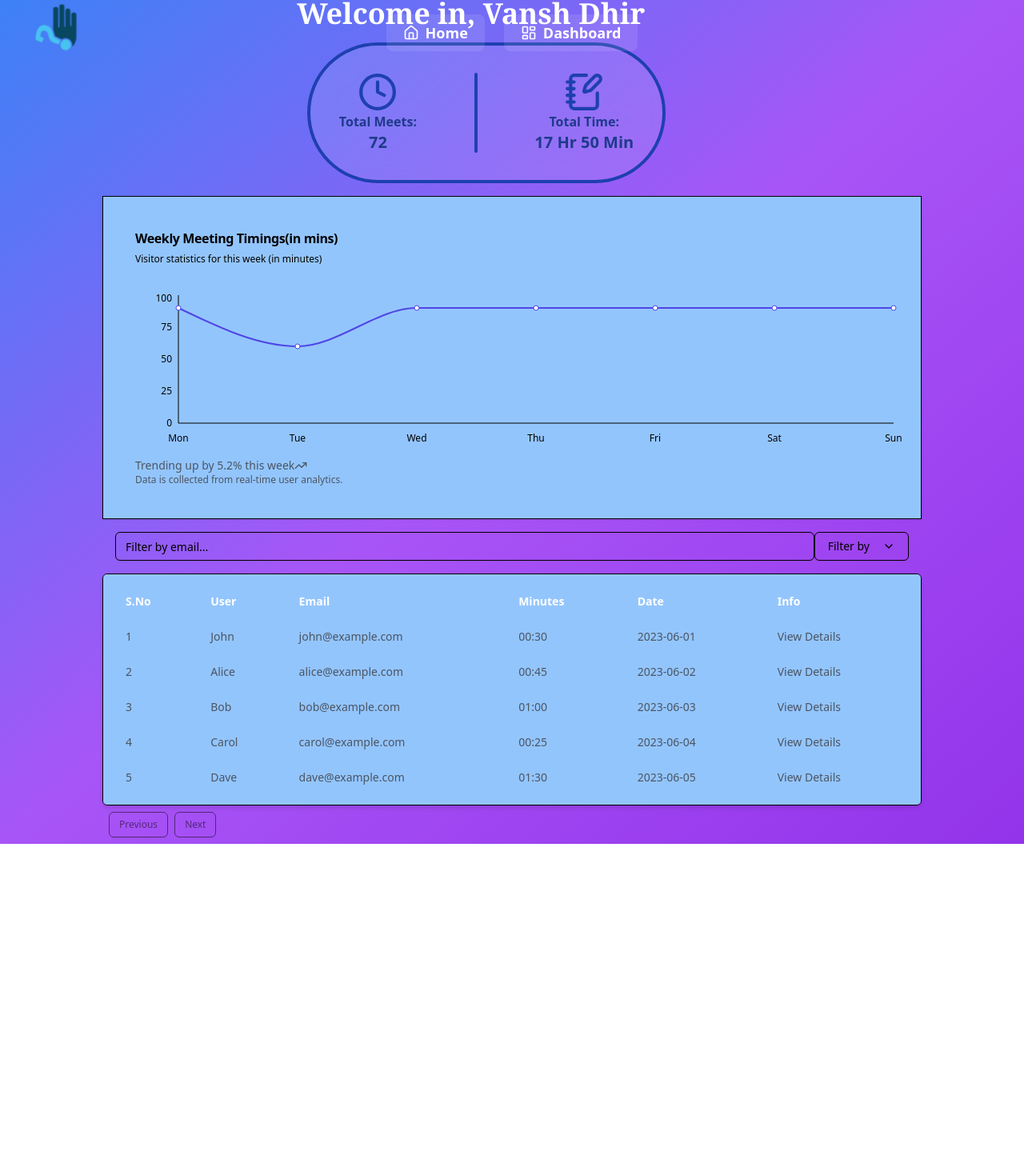
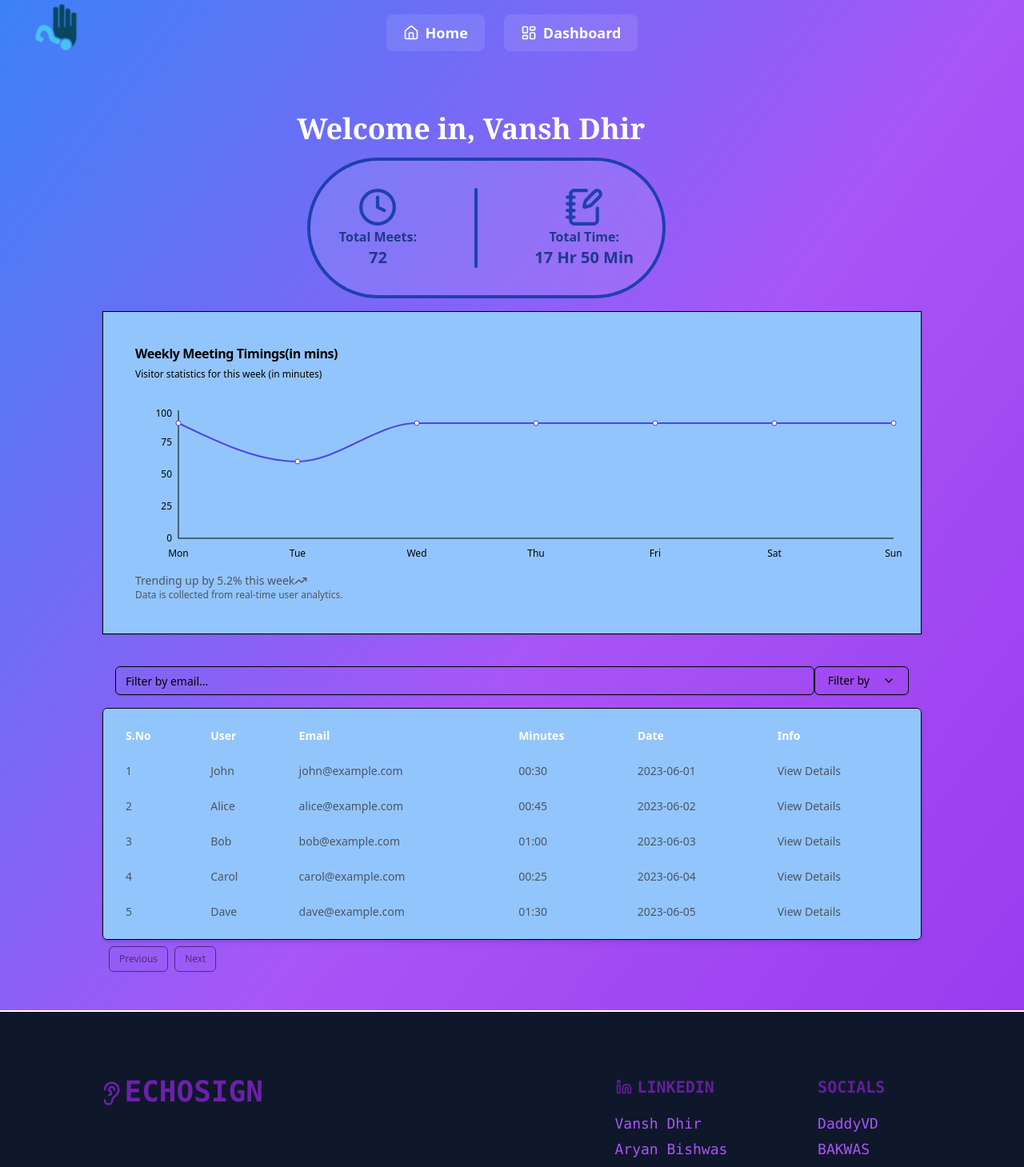
Before and after one commit to ARYANBISHWAS07/DevSoc-25, a Next.js app in the folder frontend/: page /main in a window 1280 px wide. Shown: the part 19-1478 px from the top of the page at 80% size. Before the commit the page ends 1074 px from the top, so only its background shows below. Built offline with nearby package versions, Linux system fonts and the light colour scheme.

Commit message:
navbar fixes

```diff
--- a/frontend/src/app/LandingPage/firstPage1.tsx
+++ b/frontend/src/app/LandingPage/firstPage1.tsx
@@ -26,7 +26,7 @@ function FirstPage1() {
 
 
 
-        </div>
+        </>
 
     );
 };
--- a/frontend/src/app/Meetings/[id]/page.tsx
+++ b/frontend/src/app/Meetings/[id]/page.tsx
@@ -1,3 +1,5 @@
+
+
 import Navbar from "@/app/navbar";
 import { ChartComponent } from "@/contents-ui/graph";
 import { Calendar, Clock, Users } from "lucide-react";
--- a/frontend/src/app/components/fotter.tsx
+++ b/frontend/src/app/components/fotter.tsx
@@ -10,7 +10,7 @@ function Footer() {
     return (
         <footer className="bg-slate-900 border-t-2 border-white py-20 ">
             <div className=" mx-8 ">
-                <div className=" flex justify-around pb-4 border-b border-b-purple-500">
+                <div className=" flex justify-around pb-6 border-b border-b-purple-500">
                     <div className="text-4xl font-mono font-bold text-purple-800"><span><Ear className="inline-block size-8"/></span>ECHOSIGN</div>
                     <div className="invisible">
                         hello
--- a/frontend/src/app/main/page.tsx
+++ b/frontend/src/app/main/page.tsx
@@ -1,14 +1,17 @@
-import Navbar from "@/app/navbar";
+
 import {DataTable} from "@/contents-ui/table";
 import {Clock,NotebookPen} from "lucide-react";
 import {ChartComponent} from "@/contents-ui/graph";
+import Navbar from "@/app/navbar";
+import Footer from "../components/fotter";
 
 
 export default function Page() {
     return (
-        <div>
-            <Navbar/>
-            <div className="mt-4">
+        <>
+        <div className="mb-10">
+            <Navbar />
+            <div className="mt-40 mb-10">
                 <div className="ml-[29vw] shadow-gray-200">
                     <p className="text-white font-bold font-serif text-4xl">
                         Welcome in, Vansh Dhir
@@ -35,5 +38,7 @@ export default function Page() {
             </div>
             <DataTable/>
         </div>
+        <Footer/>
+        </>
     );
 }
--- a/frontend/src/app/navbar.tsx
+++ b/frontend/src/app/navbar.tsx
@@ -1,3 +1,4 @@
+'use client';
 import OneLogo from "@/app/components/logo2";
 import Link from "next/link";
 import { useState, useEffect } from 'react';
@@ -20,8 +21,8 @@ const Navbar = () => {
     return (
         <nav
             className={`fixed top-0 left-0 w-full z-50 flex items-center justify-between px-6 py-3 transition-colors duration-300 ease-in-out ${scrolled
-                    ? 'bg-slate-900 text-white opacity-80'
-                    : 'bg-transparent text-white'
+                ? 'bg-slate-900 text-white opacity-80'
+                : 'bg-transparent text-white'
                 }`}
         >
             <div>
```
